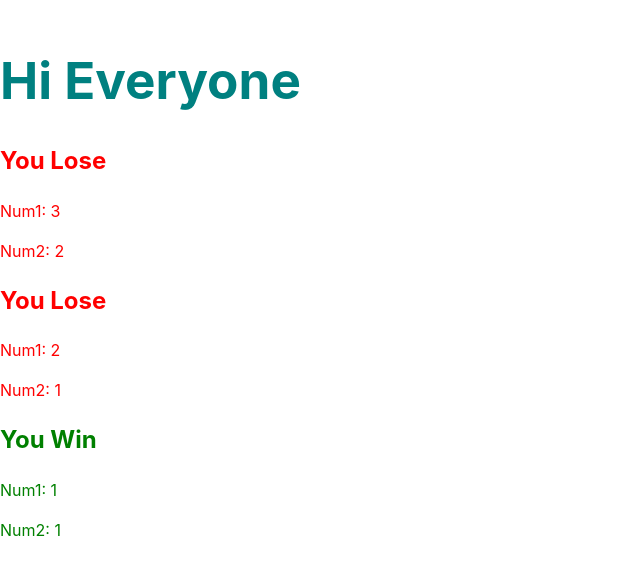
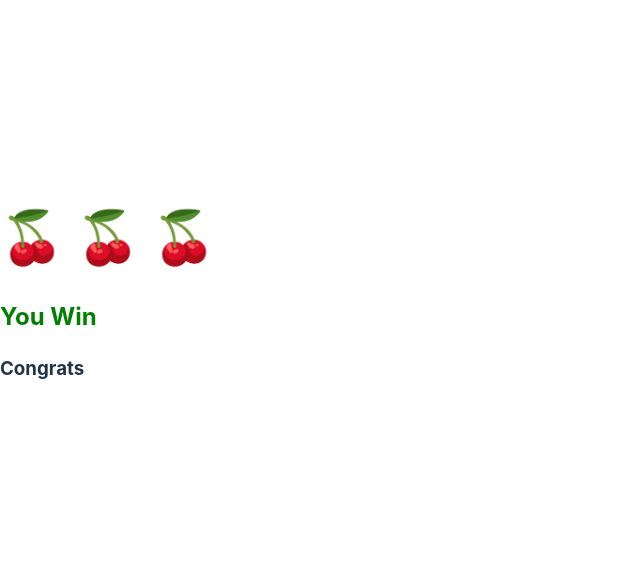
Before and after one commit to asimtimsina/Udemy_fullstack, a React (Vite) app in the folder first-react-project/: page / in a window 1280 px wide. Shown: the part 112-686 px from the top of the page, without its empty margins (0-640 px from the left). Built offline with nearby package versions, Linux system fonts and the light colour scheme.

Commit message:
618. Slot Machine Exercise

```diff
--- a/first-react-project/src/App.jsx
+++ b/first-react-project/src/App.jsx
@@ -8,6 +8,9 @@
 // import ListPicker from "../ListPicker"
 import DoubleDice from "./DoubleDice"
 import Heading from "./Heading"
+import ColorList from "./ColorList"
+import Slots from "./Slots"
+
 
 
 function App() {
@@ -15,15 +18,20 @@ function App() {
 
   return (
     <>
-      <Heading color='teal' text='Hi Everyone' />
+      {/* /* <Heading color='teal' text='Hi Everyone' /> */}
       {/* <Greeter person='Asim' from='Denton' />
       <Greeter person='Nick' from='Asim' /> */}
 
       {/* <ListPicker values={['Asim', 'Nick', 'Bish']} /> */}
 
+      {/* <DoubleDice />
       <DoubleDice />
-      <DoubleDice />
-      <DoubleDice />
+      <DoubleDice />  */}
+      {/*
+      <ColorList color={['Red', 'Green', 'Purple', 'Teal']} />
+      <ColorList color={['Olive', 'Orangered', 'Red', 'Magenta']} /> */}
+
+      <Slots />
 
     </>
   )
--- /dev/null
+++ b/first-react-project/src/ColorList.jsx
@@ -0,0 +1,26 @@
+// export default function ColorList({ color }) {
+//     const lis = color.map((col) => <li>{col}</li>)
+//     return (
+//         <div>
+//             <p>Color List</p>
+//             <p>{lis}</p>
+//         </div>
+//     )
+
+// }
+
+
+export default function ColorList({ color }) {
+    // const lis =color.map((col) => ( <li>{col}</li>))
+    return (
+        <div>
+            <p>Color List</p>
+            <ul>
+                {color.map((col) => (
+                    <li style={{ color: col }}>{col}</li>
+                ))}
+            </ul>
+        </div>
+    )
+
+}
--- /dev/null
+++ b/first-react-project/src/Slots.jsx
@@ -0,0 +1,40 @@
+// export default function Slots() {
+
+//     const logos = ['🍒', '🍌'];
+//     const var1 = logos[Math.floor(Math.random() * logos.length)];
+//     const var2 = logos[Math.floor(Math.random() * logos.length)];
+//     const var3 = logos[Math.floor(Math.random() * logos.length)];
+
+//     // console.log(var1, var2, var3);
+
+//     return (
+//         <>
+//             <h1>{var1} {var2} {var3}</h1>
+//             {var1 === var2 && var1 === var3 ?
+//                 <><h3 style={{ color: 'green' }}>You win!!!</h3> <h2>Congrats</h2> </>
+//                 :
+//                 <h3 style={{ color: 'red' }}>You Lose!!!</h3>
+//             }
+//         </>
+//     )
+// }
+
+
+export default function Slots() {
+
+    const logos = ['🍒', '🍌'];
+    const var1 = logos[Math.floor(Math.random() * logos.length)];
+    const var2 = logos[Math.floor(Math.random() * logos.length)];
+    const var3 = logos[Math.floor(Math.random() * logos.length)];
+
+    // console.log(var1, var2, var3);
+    const isWinner = var1 === var2 && var1 === var3;
+    const styles = { color: isWinner ? 'green' : 'red' }
+    return (
+        <>
+            <h1>{var1} {var2} {var3}</h1>
+            <h2 style={styles}> {isWinner ? 'You Win' : 'You Lose'}</h2>
+            <h3>{isWinner ? 'Congrats' : null}</h3>
+        </>
+    )
+}
```
Also changed, not shown: first-react-project/notes.txt.
